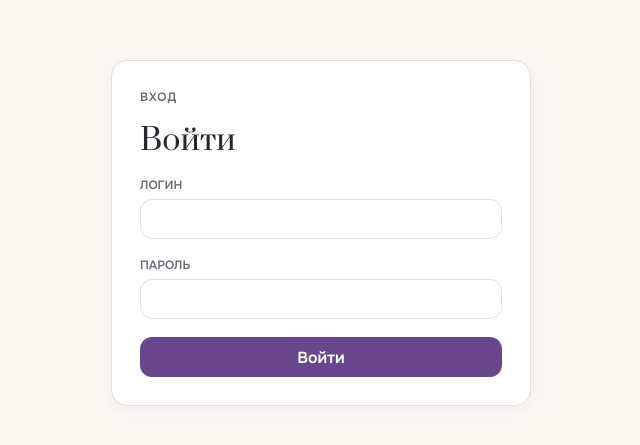
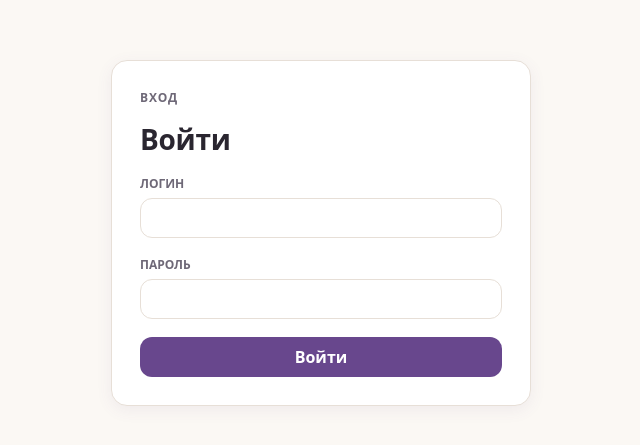
Before and after one commit to marker-oss/yakit-reviews-extension, a React (Vite) app in the folder web/admin/: page / in a window 1280 px wide. Shown: the part 167-612 px from the top of the page, without its empty margins (319-959 px from the left). Built offline with nearby package versions, Linux system fonts and the light colour scheme; no server answers; a web font is replaced by a local one.

Commit message:
feat(admin): bundle Inter locally, drop Prata + Google Fonts CDN

```diff
--- a/web/admin/src/main.tsx
+++ b/web/admin/src/main.tsx
@@ -1,6 +1,10 @@
 import React from 'react'
 import { createRoot } from 'react-dom/client'
 import App from './App'
+import '@fontsource/inter/400.css'
+import '@fontsource/inter/500.css'
+import '@fontsource/inter/600.css'
+import '@fontsource/inter/700.css'
 import './styles.css'
 
 createRoot(document.getElementById('root')!).render(
--- a/web/admin/src/styles.css
+++ b/web/admin/src/styles.css
@@ -1,5 +1,3 @@
-@import url("https://fonts.googleapis.com/css2?family=Onest:wght@400;500;600;700&family=Prata&display=swap");
-
 :root {
   --admin-bg: #fbf8f4;
   --admin-surface: #ffffff;
@@ -15,7 +13,7 @@
   --admin-sale: #9e4b5a;
   --admin-shadow-sm: 0 1px 3px rgba(42, 38, 48, 0.06);
   --admin-shadow-md: 0 4px 16px rgba(104, 71, 141, 0.08);
-  font-family: Onest, ui-sans-serif, system-ui, -apple-system, BlinkMacSystemFont, "Segoe UI", sans-serif;
+  font-family: Inter, ui-sans-serif, system-ui, -apple-system, BlinkMacSystemFont, "Segoe UI", sans-serif;
   color: var(--admin-text);
   background: var(--admin-bg);
 }
@@ -173,20 +171,9 @@ p {
   margin-top: 0;
 }
 
-h1 {
-  margin-bottom: 0;
-  font-family: Prata, Georgia, "Times New Roman", serif;
-  font-size: 30px;
-  font-weight: 400;
-  line-height: 1.2;
-}
+h1 { margin-bottom: 0; font-size: 28px; font-weight: 700; line-height: 1.2; letter-spacing: -0.01em; }
 
-h2 {
-  margin-bottom: 0;
-  font-family: Prata, Georgia, "Times New Roman", serif;
-  font-size: 24px;
-  font-weight: 400;
-}
+h2 { margin-bottom: 0; font-size: 22px; font-weight: 700; letter-spacing: -0.01em; }
 
 h3 {
   margin-bottom: 14px;
```
Also changed, not shown: web/admin/package.json (+5 -5 lines), 1 other file (tests, documents, lock files or other folders).
